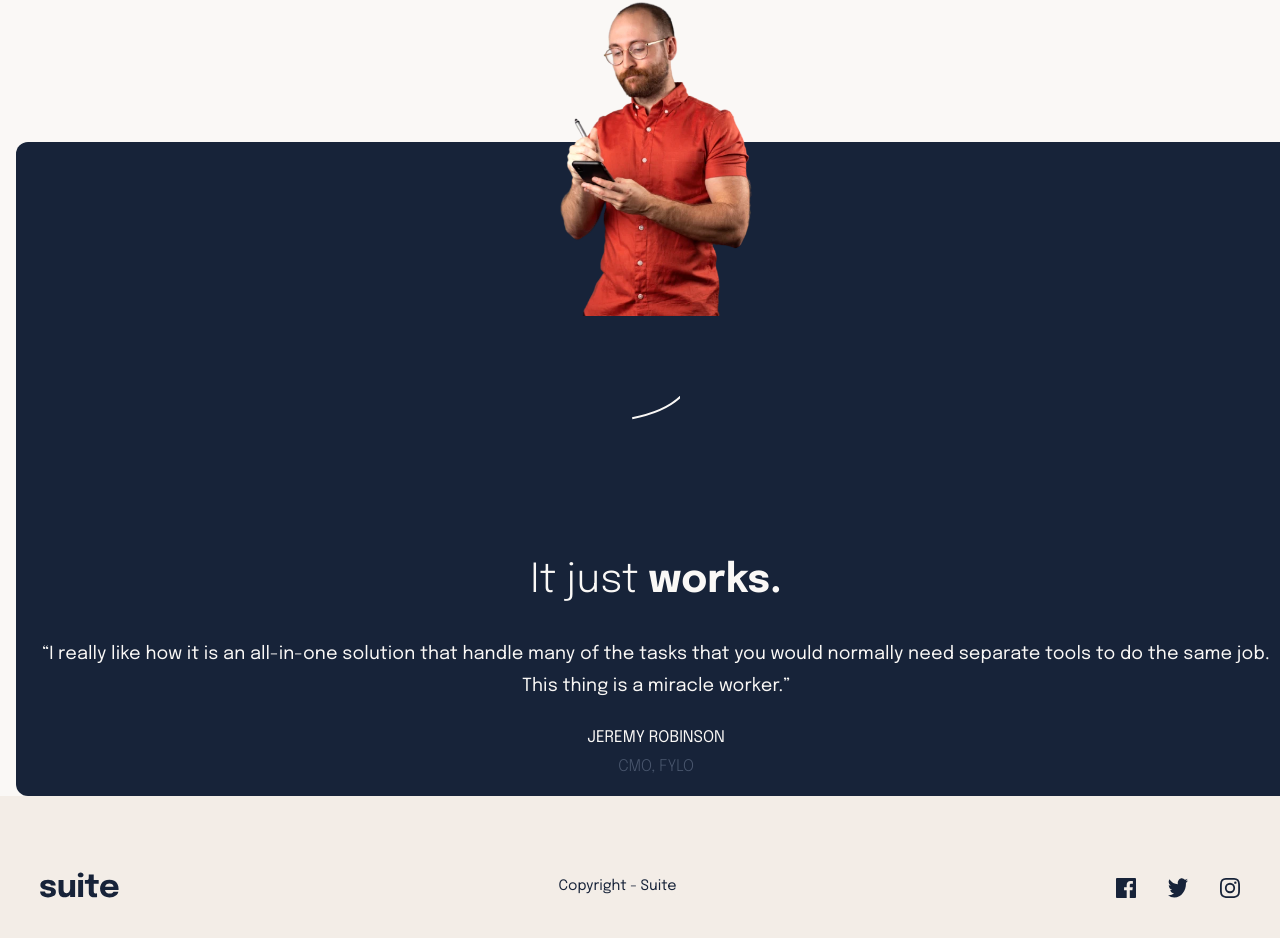
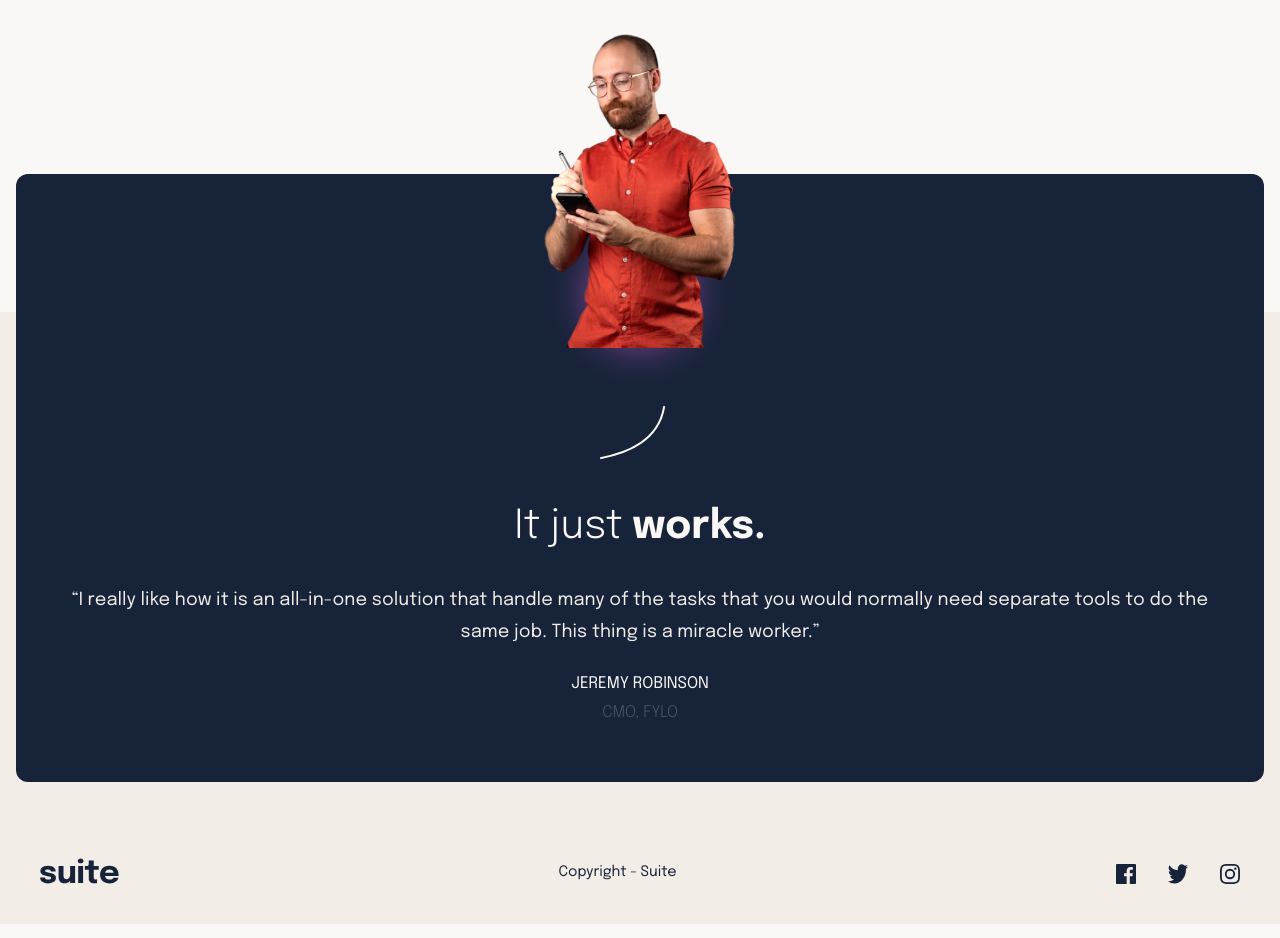
Before and after one commit to mdubelbeis/suite-landing-page, a React (Create React App) app: page / in a window 1280 px wide. Shown: the part 1081-2019 px from the top of the page. Built offline with nearby package versions, Linux system fonts and the light colour scheme.

Commit message:
add blur and background

```diff
--- a/src/components/Quote.component.js
+++ b/src/components/Quote.component.js
@@ -3,6 +3,7 @@ import { useState, useEffect } from 'react';
 import small from '../assets/images/image-jeremy-small.webp';
 import large from '../assets/images/image-jeremy-large.webp';
 import curveUp from '../assets/pattern-curved-line-2.svg';
+import blur from '../assets/pattern-blur.svg';
 
 const Quote = () => {
   const [windowWidth, setWindowWidth] = useState(window.innerWidth);
@@ -24,22 +25,25 @@ const Quote = () => {
   }, [windowWidth]);
 
   return (
-    <div className="w-screen relative bg-dark-blue rounded-xl flex flex-col items-center quote p-4 mt-48">
+    <div className="w-screen relative bg-dark-blue rounded-xl flex flex-col items-center quote p-4 mt-56 md:w-full">
+      <div className="sticky md:-top-2 md:left-[300px] w-52 z-5">
+        <img src={blur} alt="" />
+      </div>
       <img
-        className="absolute -top-[140px] w-48"
+        className="absolute -top-[140px] w-48 z-10"
         src={image}
         alt="image of guy on phone"
       />
       <img
-        className="mt-52 mb-10 w-12"
+        className="mt-2 mb-10 w-20 h-20 md:mt-50 md:mb-4 overflow-hidden"
         src={curveUp}
         alt="curved line"
       />
-      <div className="text-center px-2">
+      <div className="text-center px-2 md:px-6">
         <p className="text-light-cream font-light text-[40px] leading-[50px] mb-8">
           It just <span className="font-extrabold">works.</span>
         </p>
-        <q className="text-light-cream leading-[32px] text-[18px] tracking-[0.09px]">
+        <q className="text-dark-cream leading-[32px] text-[18px] tracking-[0.09px]">
           I really like how it is an all-in-one solution that handle
           many of the tasks that you would normally need separate
           tools to do the same job. This thing is a miracle worker.
@@ -49,11 +53,12 @@ const Quote = () => {
           <p className="text-light-cream mt-6 mb-1">
             JEREMY ROBINSON
           </p>
-          <p className="font-light text-[16px] leading-[26px] ">
+          <p className="font-dark-cream font-light text-[16px] leading-[26px] md:mb-10 ">
             CMO, FYLO
           </p>
         </div>
       </div>
+      <div className="absolute w-screen bottom-0 md:h-[470px] bg-dark-cream md:-z-[100]"></div>
     </div>
   );
 };
```
